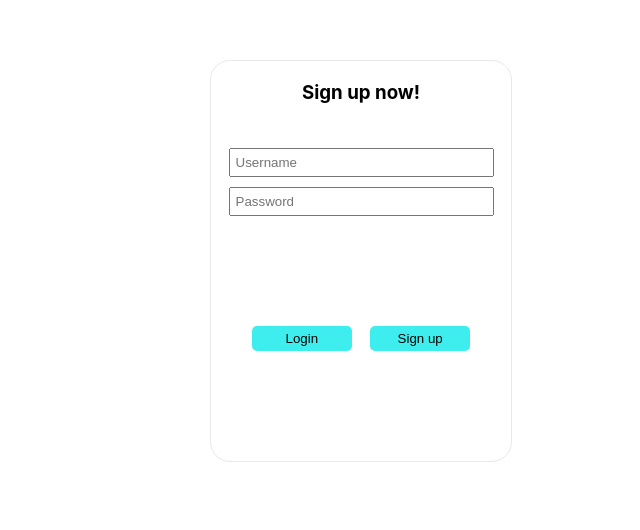
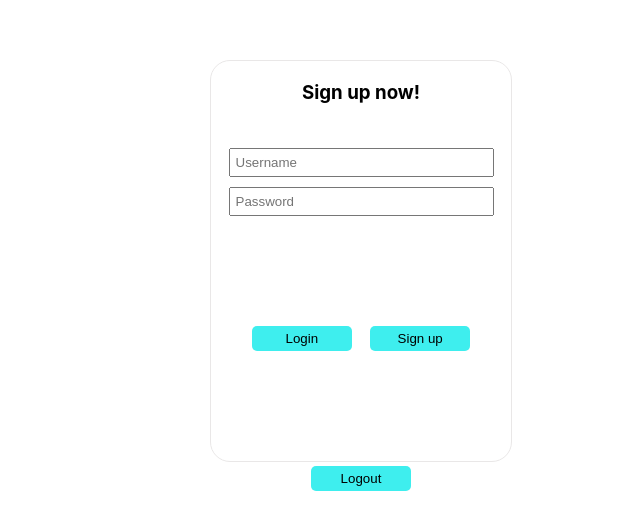
Before and after one commit to jdlugosz90/django-react-template, a React (Create React App) app in the folder frontend/: page / in a window 1280 px wide. Shown: the part 180-710 px from the top of the page, without its empty margins (640-1280 px from the left). Built offline with nearby package versions, Linux system fonts and the light colour scheme.

Commit message:
added logout button that is working!

```diff
--- a/frontend/src/components/auth-box/AuthBox.js
+++ b/frontend/src/components/auth-box/AuthBox.js
@@ -79,7 +79,7 @@ function AuthBox (props) {
                         'Content-Type': 'application/x-www-form-urlencoded'
                     },
                     data:
-                        'csrfmiddlewaretoken=' + Cookies.get('csrftoken') + '&login='+ {username} + '&password=' + {password}
+                    'csrfmiddlewaretoken=' + Cookies.get('csrftoken') + '&login='+ bindUserName.value + '&password=' + bindpassword.value
                     ,
                     })
                     .then(res => {
@@ -101,6 +101,34 @@ function AuthBox (props) {
         // resetEmail();
         // resetPassword();
     }
+
+    const logout = (event) => {
+        event.preventDefault();
+
+        axios({
+            method: 'post',
+            url:`/accounts/logout/`,
+            data:
+            'csrfmiddlewaretoken=' + Cookies.get('csrftoken'),
+            headers: {
+                'Content-Type': 'application/x-www-form-urlencoded'
+            },
+            })
+            .then(res => {
+                console.log('logged out')
+            })
+            .catch(res => {
+                console.log('post error')
+            })
+
+        // console.log({firstName})
+        // console.log({email})
+        // console.log({password})
+        // resetFirstName();
+        // resetEmail();
+        // resetPassword();
+    }
+
     return (
         <div className='signup-container'>
             <h3>Sign up now!</h3>
@@ -116,7 +144,9 @@ function AuthBox (props) {
                 </div>
 
             </form>
-            <p>{username}</p>
+            <div className='form-btns'>
+                     <input className='btn' type="submit" onClick={logout} value="Logout" />
+                </div>
         </div>
       );
 }
```
